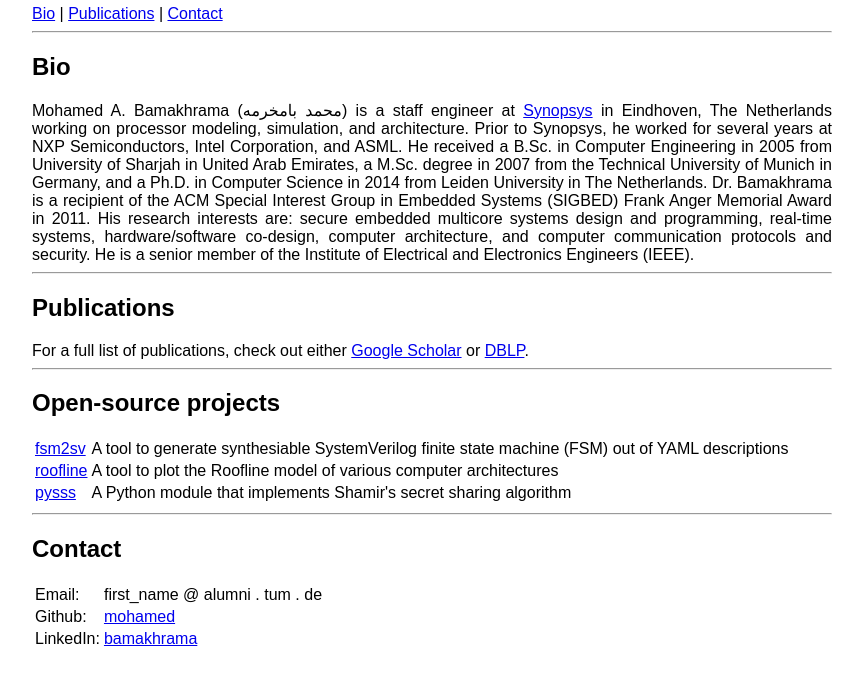
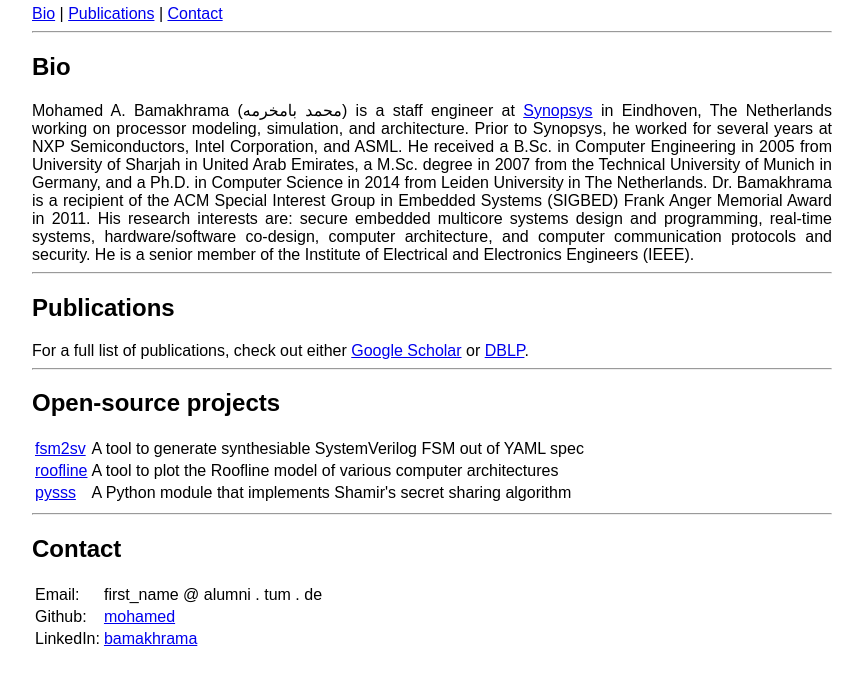
Before and after one commit to mohamed/mohamed.github.io, a plain HTML site: page index.html in a window 1280 px wide. Shown: the part 109-794 px from the top of the page, without its empty margins (208-1071 px from the left). Drawn offline with Linux system fonts and the light colour scheme.

Commit message:
Minor fix
Signed-off-by: Mohamed A. Bamakhrama <mohamed@alumni.tum.de>

```diff
--- a/index.html
+++ b/index.html
@@ -51,7 +51,8 @@
           <h2 id="projects">Open-source projects</h2>
           <table>
             <tr>
-              <td><a href="https://github.com/mohamed/fsm2sv">fsm2sv</a></td><td>A tool to generate synthesiable SystemVerilog finite state machine (FSM) out of YAML descriptions</td>
+              <td><a
+                  href="https://github.com/mohamed/fsm2sv">fsm2sv</a></td><td>A tool to generate synthesiable SystemVerilog FSM out of YAML spec</td>
             </tr>
             <tr>
               <td><a href="https://www.github.com/mohamed/roofline">roofline</a></td><td>A tool to plot the Roofline model of various computer architectures</td>
```
